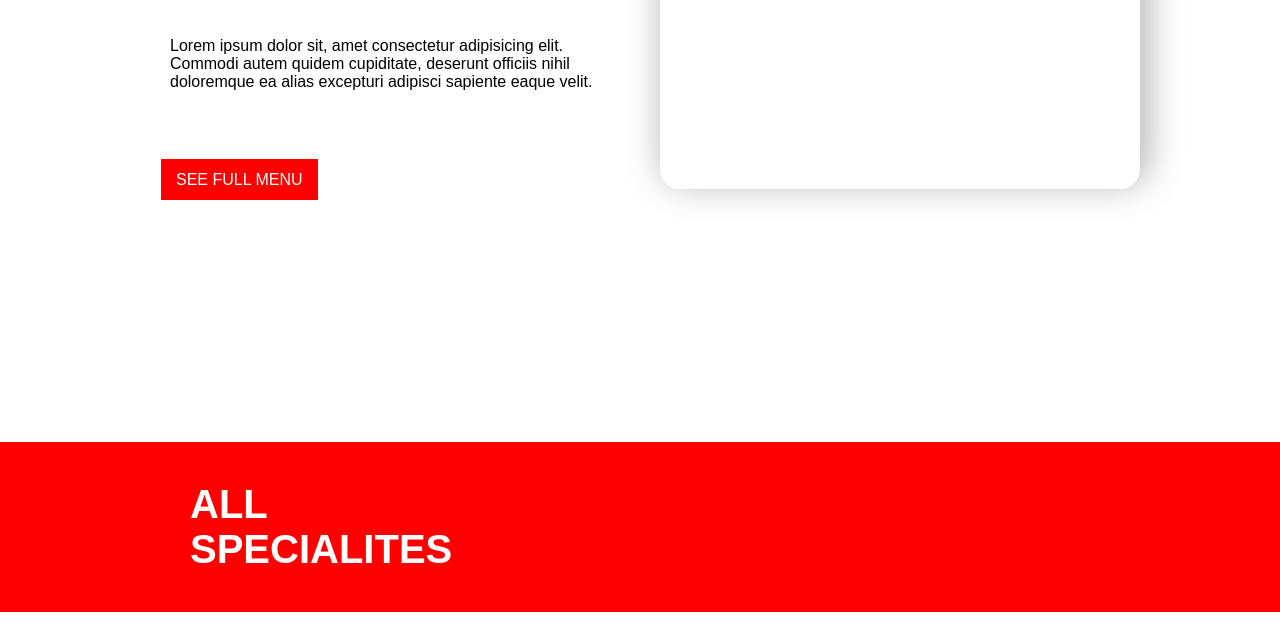
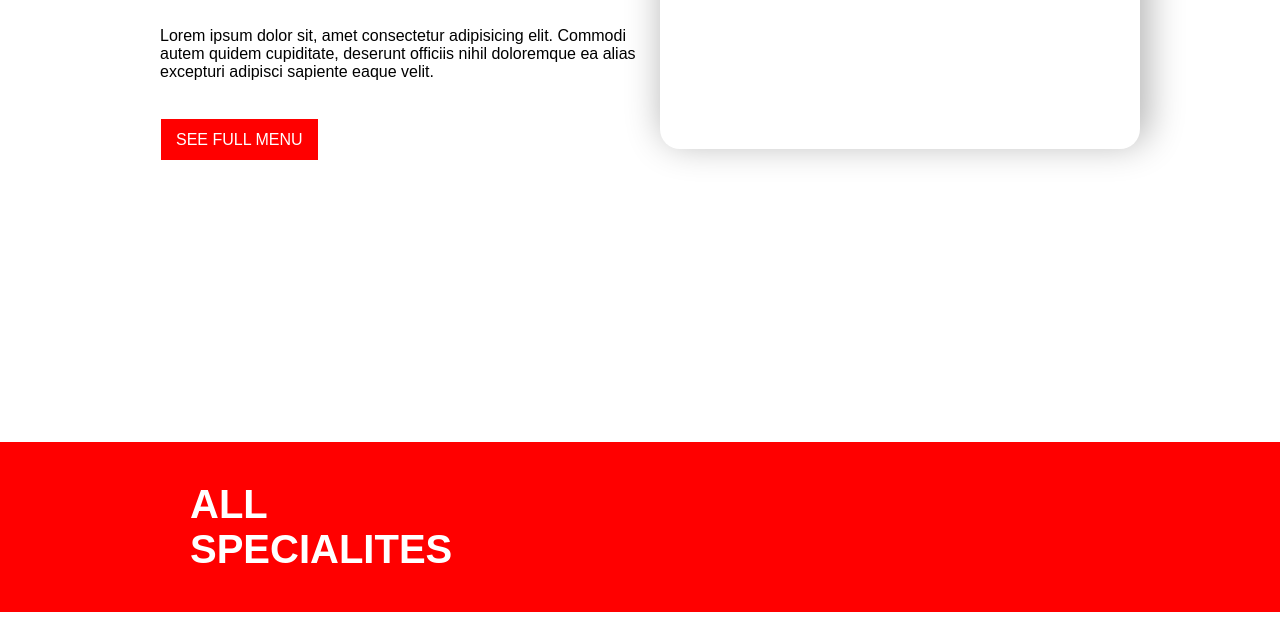
Before and after one commit to NoelGamaliel/concours-web, a plain HTML site: page index.html in a window 1280 px wide. Shown: the part 732-1374 px from the top of the page. Drawn offline with Linux system fonts and the light colour scheme; files whose address does not match are found by name.

```diff
--- a/assets/css/style.css
+++ b/assets/css/style.css
@@ -155,7 +155,7 @@
 
 /* details-all */
 .details-all {
-    padding: 65px 0;
+    padding: 55px 0;
     background: #ffffff;
     height: 80vh;
 }
@@ -167,13 +167,13 @@
 }
 
 .details-all .wrapper-details-items h2 {
+    padding: 20px 0;
     margin-bottom: 40px;
     font-size: 2.5em;
-    padding: 20px 0;
 }
-.details-all .wrapper-details-items p {
-    margin-bottom: 80px;
-
+.details-all .wrapper-details-items span {
+    display: inline-block;
+    margin-bottom: 50px;
 }
 .details-all .wrapper-details-items .btn-details a {
     background-color: #ff0000;
@@ -201,7 +201,7 @@
 }
 
 .wrapper-details-items-images p {
-    padding: 10px;
+    padding: 10px 0;
     color: #000;
 }
 
@@ -400,8 +400,10 @@
 }
 
 .all-menus-items span {
+    display: inline-block;
     font-weight: bold;
-    padding: 20px;
+    margin-bottom: 15px;
+    padding: 10px;
 }
 
 .all-menus-items img {
--- a/index.html
+++ b/index.html
@@ -62,9 +62,9 @@
                 <div class="wrapper">
                     <div class="wrapper-details-items">
                         <h2>OUR CLASSIC <br> ANGUS COFFEE</h2>
-                        <p>
+                        <span>
                             Lorem ipsum dolor sit, amet consectetur adipisicing elit. Commodi autem quidem cupiditate, deserunt officiis nihil doloremque ea alias excepturi adipisci sapiente eaque velit.
-                        </p>
+                        </span>
 
                         <div class="btn-details">
                             <a href="#">SEE FULL MENU</a>
```
